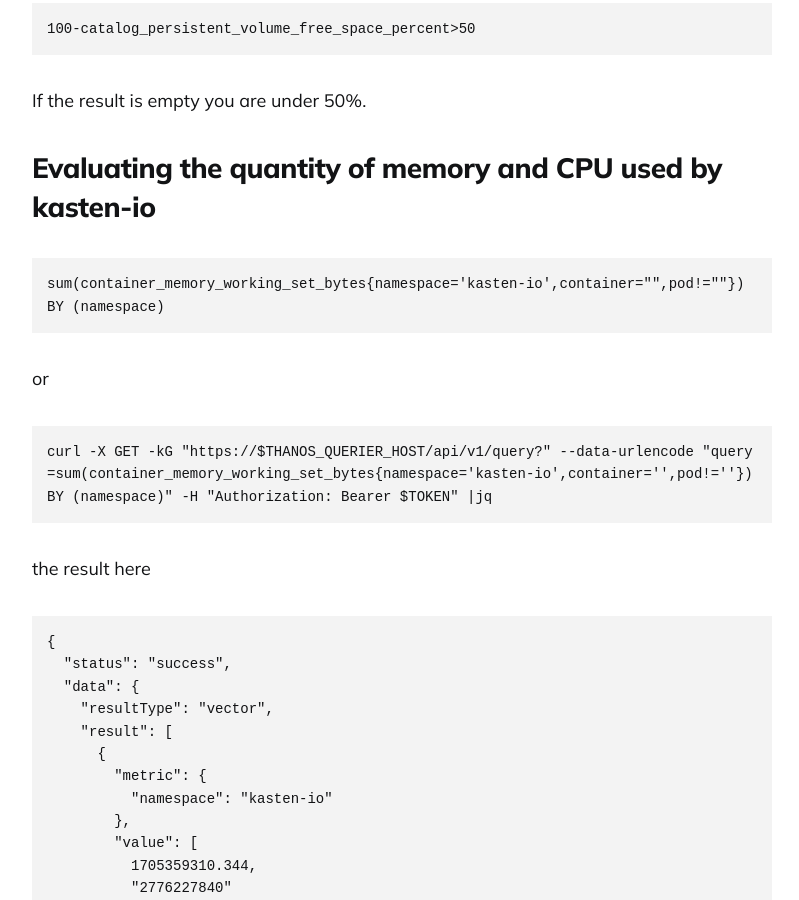
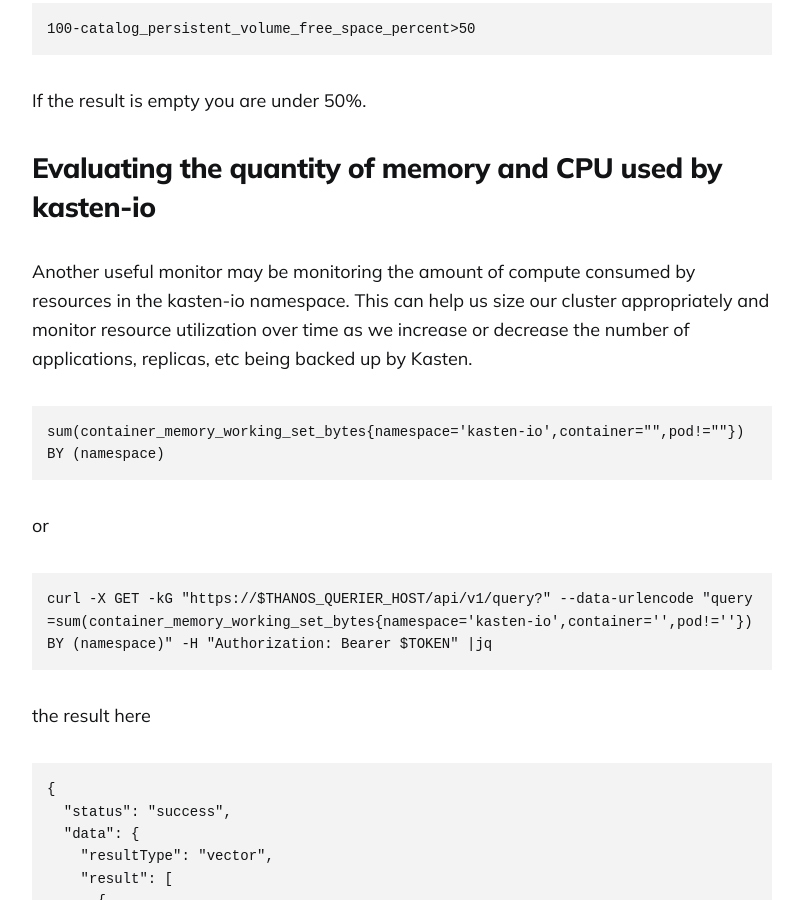
Before and after one commit to newellbrandon/kastendevhub.github.io, a Jekyll site: the page built from _posts/2024-01-12-kasten-openshift-monitoring.markdown, in a window 1280 px wide and 900 px high, scrolled down 22863 px. Shown: the whole window, without its empty margins (238-1037 px from the left). Built offline with Jekyll 4.4.1, drawn with Linux system fonts in a browser that asks for light colours; comment, search, counter and statistics services are not loaded.

Commit message:
Update _posts/2024-01-12-kasten-openshift-monitoring.markdown
Co-authored-by: slotdawg <mattslotten@gmail.com>

````diff
--- a/_posts/2024-01-12-kasten-openshift-monitoring.markdown
+++ b/_posts/2024-01-12-kasten-openshift-monitoring.markdown
@@ -750,7 +750,7 @@ For instance, perhaps you want to generate an alert if your cluster's storage is
 If the result is empty you are under 50%.
 
 ## Evaluating the quantity of memory and CPU used by kasten-io
-
+Another useful monitor may be monitoring the amount of compute consumed by resources in the kasten-io namespace.  This can help us size our cluster appropriately and monitor resource utilization over time as we increase or decrease the number of applications, replicas, etc being backed up by Kasten.
 ```
 sum(container_memory_working_set_bytes{namespace='kasten-io',container="",pod!=""}) BY (namespace)
 ```
````
